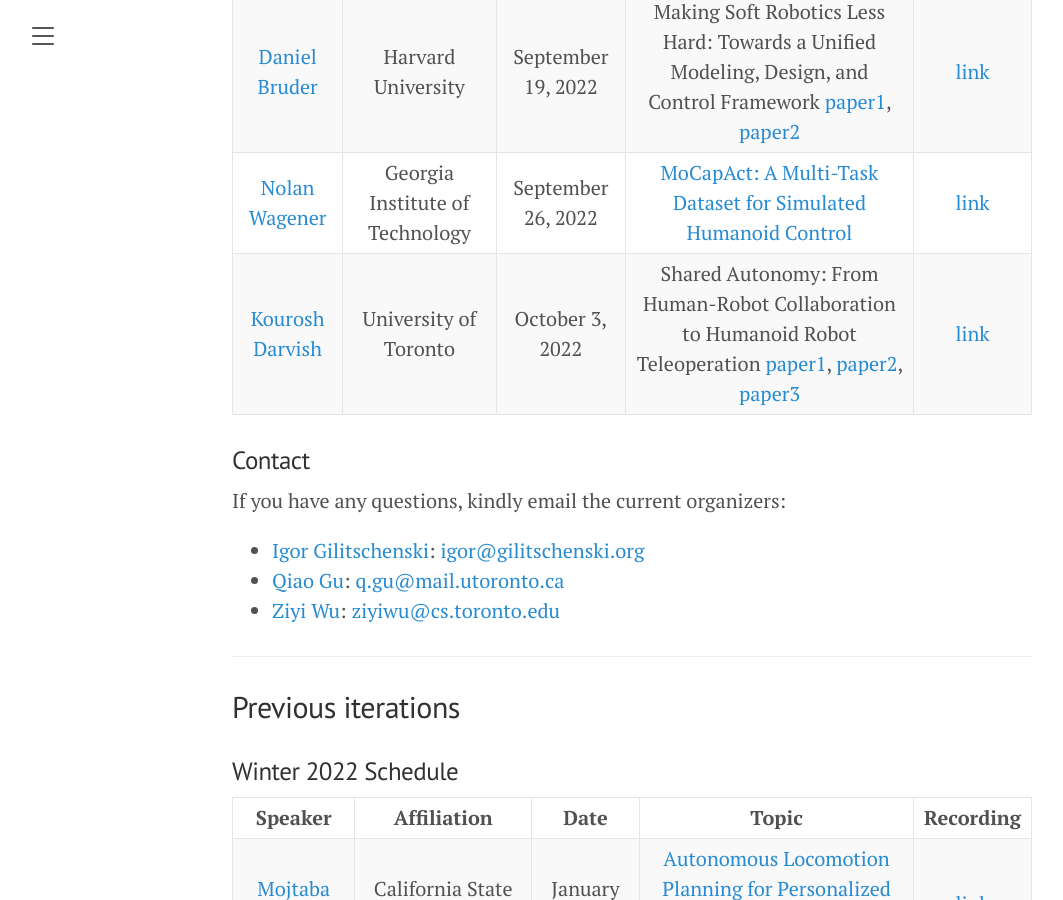
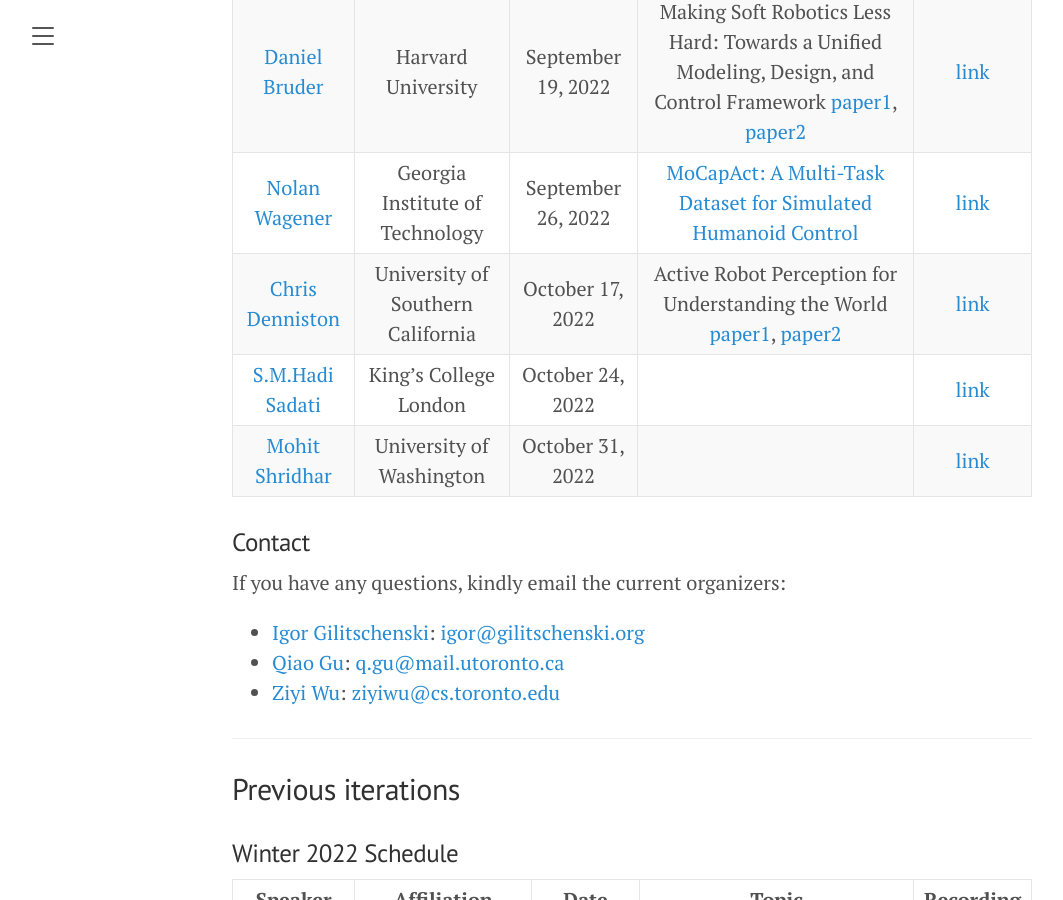
Before and after one commit to uoft-cs-robotics/toronto-air, a Jekyll site: the page built from index.md, in a window 1280 px wide and 900 px high, scrolled down 1115 px. Shown: the whole window, without its empty margins (8-1071 px from the left). Built offline with Jekyll 4.4.1, drawn with Linux system fonts in a browser that asks for light colours; our own code applies the rules of GitHub Pages for plain Markdown files.

Commit message:
add future speakers for Oct, 2022

```diff
--- a/index.md
+++ b/index.md
@@ -56,9 +56,11 @@ Past talks are also available on our [YouTube Channel](https://www.youtube.com/c
 
 | Speaker      | Affiliation | Date      | Topic |    Recording     |
 | :----:       |    :----:   |        :----: |     :----: |       :----: |
-|[Daniel Bruder](https://danielbruder.com/)| Harvard University | September 19, 2022| Making Soft Robotics Less Hard: Towards a Unified Modeling, Design, and Control Framework [paper1](https://ieeexplore.ieee.org/document/9277915), [paper2](https://arxiv.org/abs/2002.01407) | [link]() |
-|[Nolan Wagener](https://scholar.google.com/citations?user=SgGIYH0AAAAJ&hl=en)| Georgia Institute of Technology | September 26, 2022| [MoCapAct: A Multi-Task Dataset for Simulated Humanoid Control](https://arxiv.org/abs/2208.07363) | [link]() |
-|[Kourosh Darvish](https://kouroshd.github.io/)| University of Toronto | October 3, 2022| Shared Autonomy: From Human-Robot Collaboration to Humanoid Robot Teleoperation [paper1](https://ieeexplore.ieee.org/abstract/document/9257394), [paper2](https://ieeexplore.ieee.org/document/9035059), [paper3](https://arxiv.org/abs/2203.06972) | [link]() |
+|[Daniel Bruder](https://danielbruder.com/)| Harvard University | September 19, 2022| Making Soft Robotics Less Hard: Towards a Unified Modeling, Design, and Control Framework [paper1](https://ieeexplore.ieee.org/document/9277915), [paper2](https://arxiv.org/abs/2002.01407) | [link](https://youtu.be/N-xpv3Iyf6k) |
+|[Nolan Wagener](https://scholar.google.com/citations?user=SgGIYH0AAAAJ&hl=en)| Georgia Institute of Technology | September 26, 2022| [MoCapAct: A Multi-Task Dataset for Simulated Humanoid Control](https://arxiv.org/abs/2208.07363) | [link](https://youtu.be/gzdz51zQV2s) |
+|[Chris Denniston](https://www.cdenniston.com/)| University of Southern California | October 17, 2022| Active Robot Perception for Understanding the World [paper1](https://arxiv.org/abs/2201.10633), [paper2](https://arxiv.org/abs/2109.11595) | [link]() |
+|[S.M.Hadi Sadati](https://smh-sadati.com/)| King’s College London | October 24, 2022|  | [link]() |
+|[Mohit Shridhar](https://mohitshridhar.com/)| University of Washington | October 31, 2022|  | [link]() |
 
 
 ### Contact
```
